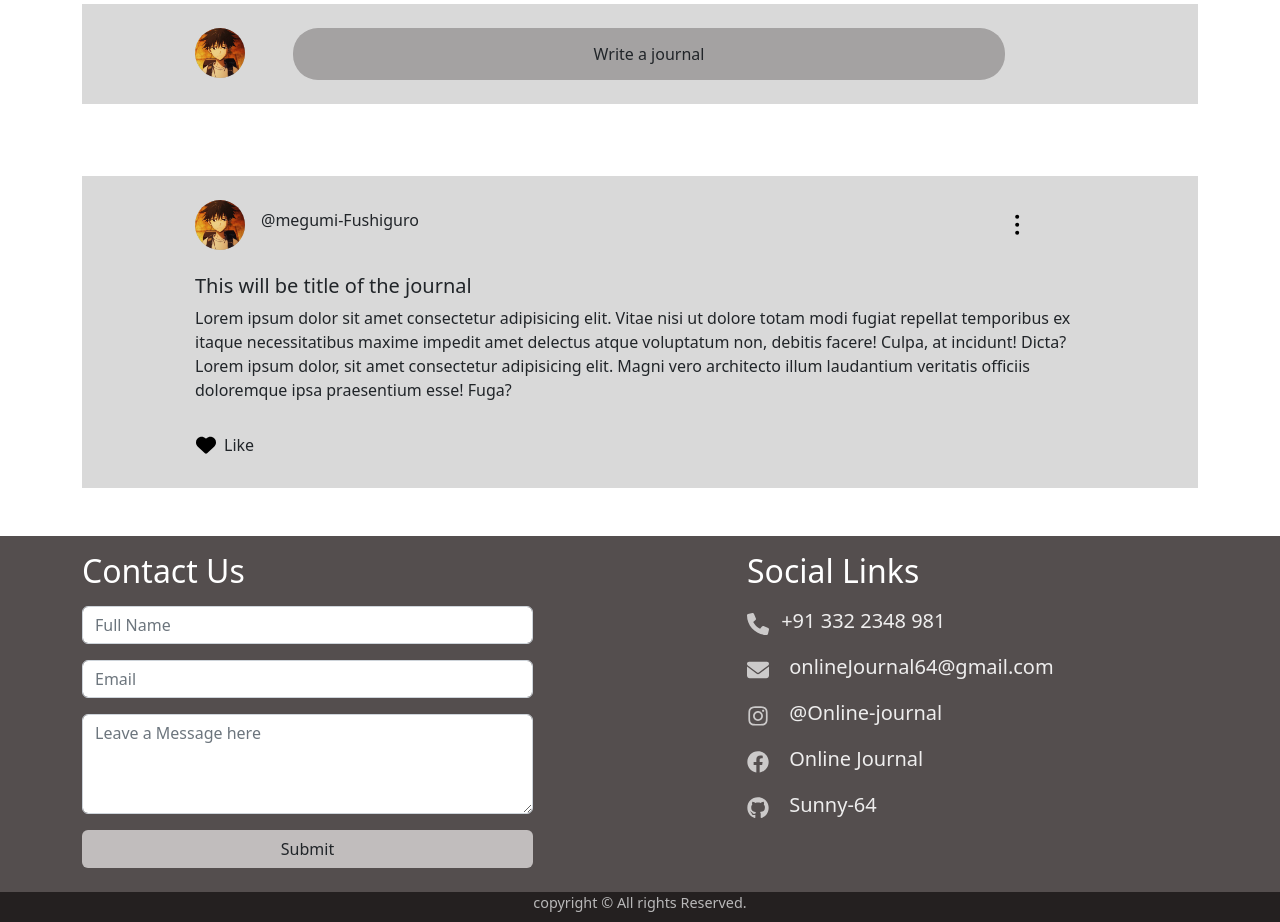
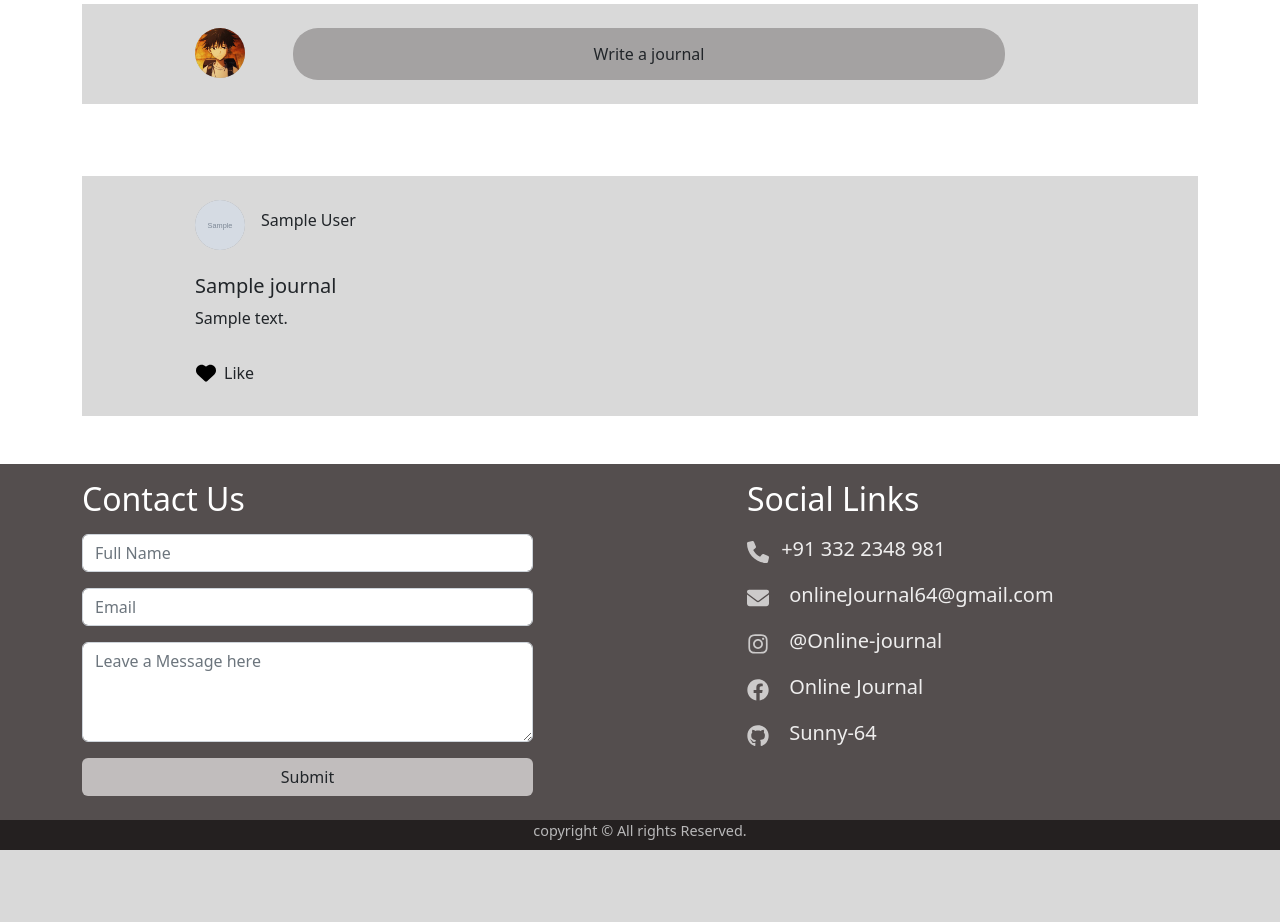
Before and after one commit to LaxmanKondhalkar/Journal-Project-using-PHP, a PHP site: page /Journal-Project-using-PHP/journal.php?userId=1 in a window 1280 px wide. Shown: the part 344-1266 px from the top of the page. After the commit the page ends 1194 px from the top, so only its background shows below. Run offline with PHP 8.4, Linux system fonts and the light colour scheme; tables that the repository leaves empty or names only in its code hold one stand-in row (values such as "Sample post"); grey boxes marked "Sample" are stand-in pictures.

Commit message:
added Journal display along with username and img

```diff
--- a/journal.php
+++ b/journal.php
@@ -49,18 +49,18 @@ require('./partials/header.php');
                                 </div>
 
                                 <div class="modal-footer">
-                                    <button type="button" class="btn btn-secondary" >Add images</button>
+                                    <button type="button" class="btn btn-secondary">Add images</button>
                                     <button type="submit" name="journalSubmit" class="btn btn-primary">Post</button>
                                 </div>
                             </form>
                             <?php
                             $date = date("y-m-d");
-                                $title = (isset($_POST['journalTitle'])? $_POST['journalTitle'] : "");
+                            $title = (isset($_POST['journalTitle']) ? $_POST['journalTitle'] : "");
                             $description = (isset($_POST['journalDescription']) ? $_POST['journalDescription'] : "");
                             $status = "Approved";
                             $uId = $_GET['userId'];
 
-                                if(isset($_POST['journalSubmit'])){
+                            if (isset($_POST['journalSubmit'])) {
                                 require "config.php";
                                 $q = "Insert into `journals` (`date`,`title`,`description`, `status`, `user_id`) values ('$date','$title','$description', '$status', '$uId')";
 
@@ -69,10 +69,9 @@ require('./partials/header.php');
                                 if ($result > 0) {
                                     echo "Journal Posted Successfully";
                                 } else {
-                                        echo "insertion failed <br>".mysqli_error($conn);
+                                    echo "insertion failed <br>" . mysqli_error($conn);
                                 }
                             }
-
                             ?>
                         </div>
                     </div>
@@ -83,6 +82,15 @@ require('./partials/header.php');
 </section>
 
 <!-- Posts Section -->
+<?php
+require 'config.php';
+
+$q = "select * from journals";
+
+$result = mysqli_query($conn, $q);
+
+foreach ($result as $journal) {
+?>
     <section id="journal-posts" class="my-4 p-4">
         <div class="container j-container ">
             <div class="j-post p-4 ">
@@ -90,11 +98,24 @@ require('./partials/header.php');
                 <div class="j-post-header d-flex offset-lg-1">
                     <!-- user image and name -->
                     <div class="user-data d-flex justify-content-end me-5">
+                        <?php
+                            $uId = $journal['user_id'];
+                            $query = "select UserFName,userLName,userImage from `user` WHERE user_id= $uId";
+                            $exec = mysqli_query($conn, $query);
+
+                            foreach ($exec as $value) {
+
+                        ?>
                         <div class="profile-img-under-post">
-                        <img src="./assets/images/Megumi Fushiguro.jpg" class="profile-icon" alt="icon">
+                            <img src="./userProfiles/<?php echo $value['userImage']; ?>" class="profile-icon" alt="icon">
                         </div>
                         <div class="user-name-j-post">
-                        <p class="pt-2 ps-3 userName">@megumi-Fushiguro</p>
+                            <p class="pt-2 ps-3 userName">
+                                <?php
+                                    echo $value['UserFName'] . " " . $value['userLName'];
+                                    }
+                                ?>
+                            </p>
                         </div>
                     </div>
                     <!-- date of journal and options btn  -->
@@ -102,24 +123,20 @@ require('./partials/header.php');
                         <!-- <div class="date d-flex  me-5">
                                 <p class="pt-2">1/1/11</p>
                             </div> -->
-                    <div class="options btn">
+                        <!-- <div class="options btn">
                             <span class="dots"></span>
                             <span class="dots"></span>
                             <span class="dots"></span>
-                    </div>
+                        </div> -->
                     </div>
                 </div>
                 <!-- Journal title and content. -->
                 <div class="journal-title-and-content col-lg-10 offset-lg-1 mt-4">
                     <div class="journal-title">
-                    <h5>This will be title of the journal</h5>
+                        <h5><?php echo $journal['title']; ?></h5>
                     </div>
                     <div class="journal-content">
-                    <p>Lorem ipsum dolor sit amet consectetur adipisicing elit. Vitae nisi ut dolore totam modi fugiat
-                        repellat temporibus ex itaque necessitatibus maxime impedit amet delectus atque voluptatum non,
-                        debitis facere! Culpa, at incidunt! Dicta? Lorem ipsum dolor, sit amet consectetur adipisicing
-                        elit. Magni vero architecto illum laudantium veritatis officiis doloremque ipsa praesentium
-                        esse! Fuga?</p>
+                        <p><?php echo $journal['description']; ?></p>
                     </div>
                 </div>
                 <div class="j-like-section offset-lg-1 mt-4 ">
@@ -129,9 +146,12 @@ require('./partials/header.php');
                     </div>
                 </div>
             </div>
-
         </div>
     </section>
+
+<?php
+}
+?>
 <?php
 require('./partials/footer.php');
 ?>
--- a/login.php
+++ b/login.php
@@ -77,9 +77,6 @@
                                         $q = "select * from `user`";
                                         $result = mysqli_query($conn, $q);
 
-
-                                        // echo $email."<br>";
-                                        // echo $pass;
                                        foreach($result as $user){
                                         // print_r($user);
                                             if($email == $user['userEmail'] && $pass == $user['userPass']){
```
Also changed, not shown: Admin panel/admin.html (deleted, +0 -138 lines), Admin panel/assets/header.php (added, +58 -0 lines), Admin panel/dashboard.php (added, +82 -0 lines), Admin panel/login.php (renamed from Admin panel/login.html, +3 -10 lines), userProfiles/default-profile-icon-24.jpg (renamed from assets/images/default-profile-icon-24.jpg), userProfiles/user.png (added). Lines whose indentation alone changed are shown as unchanged.
